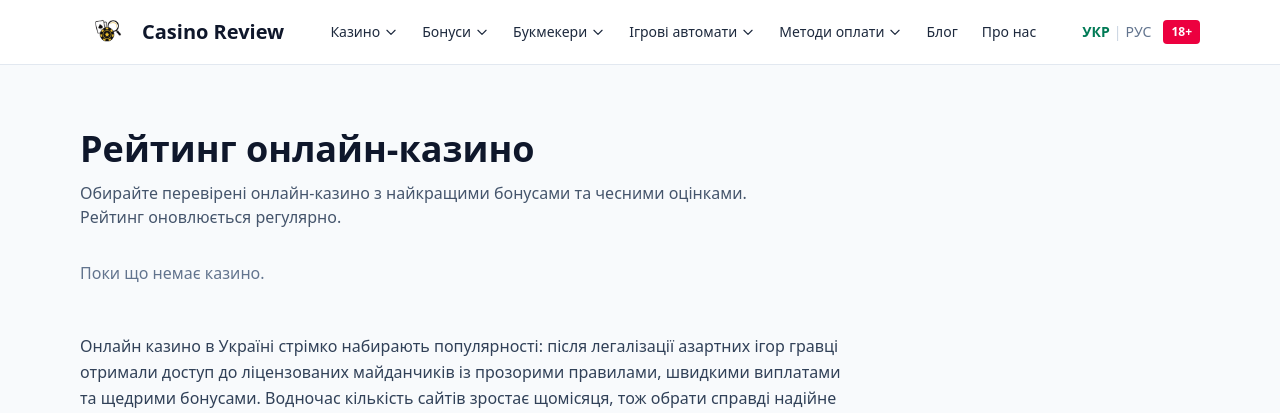
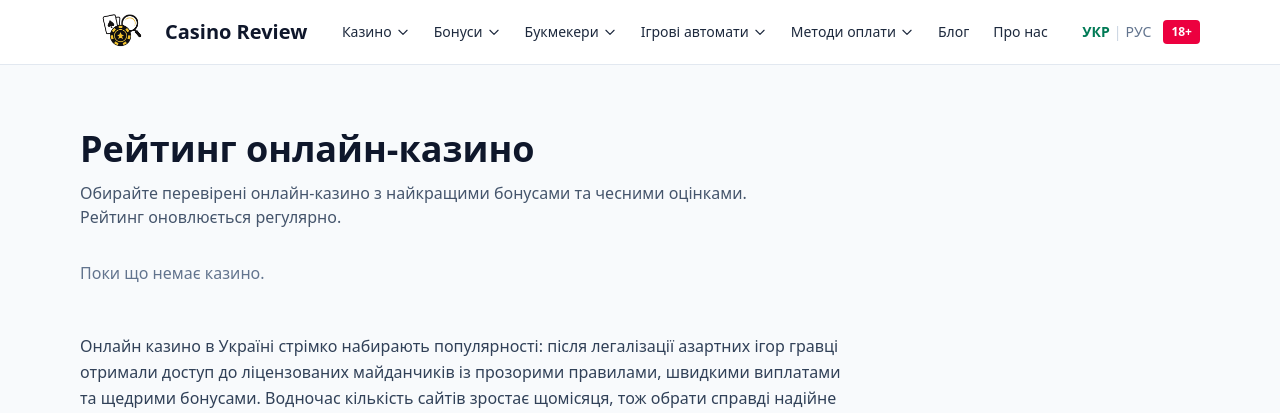
Before and after one commit to Yura05/casino_review, a FastAPI app: page /uk/ in a window 1280 px wide. Shown: the top 413 px of the page. Run offline with FastAPI, Linux system fonts and the light colour scheme; data that the repository does not hold is empty.

Commit message:
style: enlarge header logo 1.5x and tighten gap to site name
Co-Authored-By: Claude Opus 4.8 <noreply@anthropic.com>

```diff
--- a/app/templates/partials/header.html
+++ b/app/templates/partials/header.html
@@ -1,8 +1,8 @@
 <header class="bg-white border-b border-slate-200">
   <div class="max-w-6xl mx-auto px-4 h-16 flex items-center justify-between gap-4">
-    <a href="/{{ lang }}/" class="flex items-center gap-2 whitespace-nowrap">
+    <a href="/{{ lang }}/" class="flex items-center gap-1 whitespace-nowrap">
       <img src="{{ url_for('static', path='img/logo.png') }}" alt="Casino Review"
-           class="h-9 w-auto" width="36" height="36">
+           class="h-[54px] w-auto" width="81" height="54">
       <span class="text-xl font-bold text-slate-900">{{ site_name }}</span>
     </a>
 
```
Also changed, not shown: app/static/css/tailwind.css.
